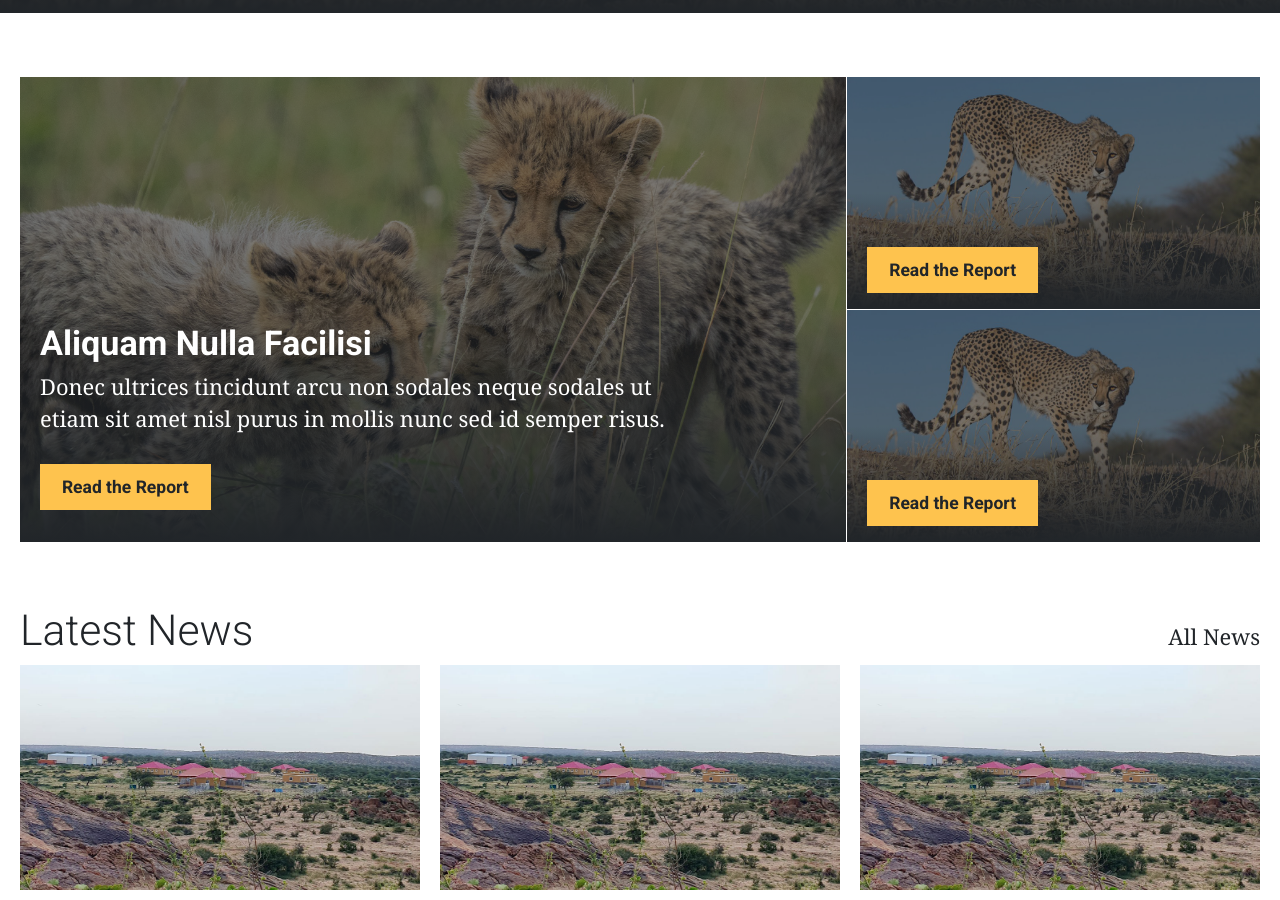
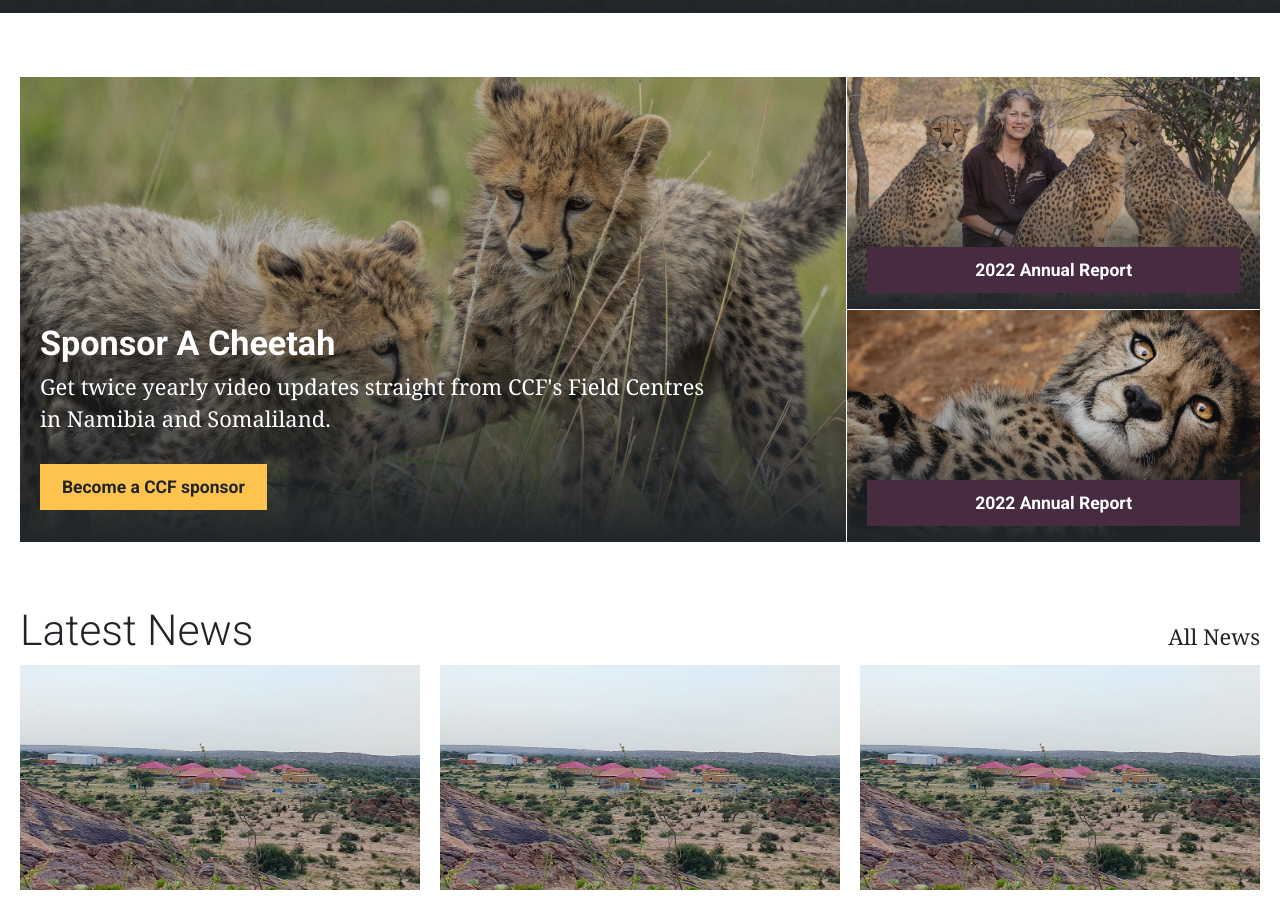
Before and after one commit to cavidano/cheetah-2025, a Jekyll site: the page built from index.html, in a window 1280 px wide and 900 px high, scrolled down 759 px. Built offline with Jekyll 4.4.1, drawn with Linux system fonts in a browser that asks for light colours; a style sheet for code colours, icons or effects is not loaded; some of the changed text lies outside the part shown.

Commit message:
adding real content

```diff
--- a/index.html
+++ b/index.html
@@ -3,10 +3,10 @@ layout: global
 title: Home
 ---
 
-<section class="backdrop backdrop--stack--lg theme-dark">
+<section class="backdrop backdrop--stack--lg theme-dark" id="introduction">
 
     <div class="backdrop__image gradient-veneer-bottom">
-        <img class="opacity-80" src="./images/banner-01.jpg" alt="Placeholder">
+        <img class="opacity-80" src="./images/banner-introduction.jpg" alt="Placeholder">
     </div>
 
     <div class="backdrop__cover align-content-end">
@@ -44,7 +44,7 @@ title: Home
             <div class="backdrop backdrop--fixed theme-dark aspect-ratio-16x9" id="introduction">
 
                 <div class="backdrop__image gradient-veneer-bottom">
-                    <img class="opacity-40" src="./images/feature-01.jpg" alt="Placeholder">
+                    <img class="opacity-70" src="./images/feature-01.jpg" alt="Placeholder">
                 </div>
 
                 <div class="backdrop__cover align-content-end">
@@ -54,15 +54,15 @@ title: Home
                         <div class="narrow">
 
                             <h2 class="h4">
-                                Aliquam Nulla Facilisi
+                                Sponsor A Cheetah
                             </h2>
 
                             <p>
-                                Donec ultrices tincidunt arcu non sodales neque sodales ut etiam sit amet nisl purus in mollis nunc sed id semper risus.
+                                Get twice yearly video updates straight from CCF's Field Centres in Namibia and Somaliland.
                             </p>
 
                             <a class="button 👉 theme-primary font-size-md" href="#1">
-                                Read the Report
+                                Become a CCF sponsor
                             </a>
 
                         </div>
@@ -75,18 +75,18 @@ title: Home
 
         </div>
 
-        <div class="backdrop backdrop--fixed theme-dark" style="--backdrop-fixed-height: 100%">
+        <div class="backdrop backdrop backdrop--fixed theme-dark" style="--backdrop-fixed-height: 100%">
 
             <div class="backdrop__image gradient-veneer-bottom">
-                <img class="opacity-40" src="./images/banner-01.jpg" alt="Placeholder">
+                <img class="opacity-80" src="./images/feature-02.jpg" alt="Placeholder">
             </div>
 
             <div class="backdrop__cover align-content-end">
 
                 <div class="container wide text-shadow margin-y-2">
 
-                    <a class="button 👉 theme-primary font-size-md" href="#1">
-                        Read the Report
+                    <a class="button 👉 theme-secondary font-size-md width-100" href="#1">
+                        2022 Annual Report
                     </a>
 
                 </div>
@@ -95,18 +95,18 @@ title: Home
 
         </div>
 
-        <div class="backdrop backdrop backdrop--fixed theme-dark" style="--backdrop-fixed-height: 100%">
+        <div class="backdrop backdrop--fixed theme-dark" style="--backdrop-fixed-height: 100%">
 
             <div class="backdrop__image gradient-veneer-bottom">
-                <img class="opacity-40" src="./images/banner-01.jpg" alt="Placeholder">
+                <img class="opacity-80" src="./images/feature-03.jpg" alt="Placeholder">
             </div>
 
             <div class="backdrop__cover align-content-end">
 
                 <div class="container wide text-shadow margin-y-2">
 
-                    <a class="button 👉 theme-primary font-size-md" href="#1">
-                        Read the Report
+                    <a class="button 👉 theme-secondary font-size-md width-100" href="#1">
+                        2022 Annual Report
                     </a>
 
                 </div>
@@ -314,25 +314,93 @@ title: Home
 
 </section>
 
+<section class="backdrop backdrop--stack--lg theme-dark" id="sign-up">
 
+    <div class="backdrop__image gradient-veneer-bottom">
+        <img class="opacity-30" src="./images/banner-donate.jpg" alt="Placeholder">
+    </div>
 
+    <div class="backdrop__cover">
 
+        <div class="container medium padding-y-5 align-self-end">
 
+            <h1 class="text-align-center text-shadow margin-bottom-4">
+                Keep up with the cheetahs
+            </h1>
 
+            <form class="container narrow">
 
+                <div class="grid grid__columns-2 gap-2">
 
+                    <div
+                        class="form-entry"
+                        data-required="true"
+                        data-error-message="First Name is required!">
 
+                        <label class="form-entry__field form-entry__field--float">
 
+                            <span class="form-entry__field__label">
+                                First Name
+                            </span>
 
+                            <span class="form-entry__field__input">
+                                <input type="text" id="account-first-name" name="accountFirstName" />
+                            </span>
 
+                        </label>
 
+                    </div>
 
+                    <div
+                        class="form-entry"
+                        data-required="true"
+                        data-error-message="Password is required!">
 
+                        <label class="form-entry__field form-entry__field--float">
 
+                            <span class="form-entry__field__label">
+                                Last Name
+                            </span>
 
+                            <span class="form-entry__field__input">
+                                <input type="text" id="account-last-name" name="accountLastName" />
+                            </span>
 
+                        </label>
 
+                    </div>
 
+                    <div
+                        class="form-entry grid__colspan-2"
+                        data-required="true"
+                        data-error-message="Password is required!">
 
+                        <label class="form-entry__field form-entry__field--float">
+
+                            <span class="form-entry__field__label">
+                                Email
+                            </span>
+
+                            <span class="form-entry__field__input">
+                                <input type="email" id="account-email" name="accountEmail" />
+                            </span>
+
+                        </label>
+
+                    </div>
+
+                    <hr class="grid__colspan-2" />
+
+                    <button class="button theme-primary width-100" type="submit">
+                        Sign Up
+                    </button>
+
+                </div>
+
+            </form>
+
+        </div>
+
+    </div>
 
 </section>
```
Also changed, not shown: images/banner-donate.jpg (added), images/banner-introduction.jpg (renamed from images/banner-01.jpg), images/feature-01.jpg, images/feature-02.jpg (added), images/feature-03.jpg (added), 1 other file.
